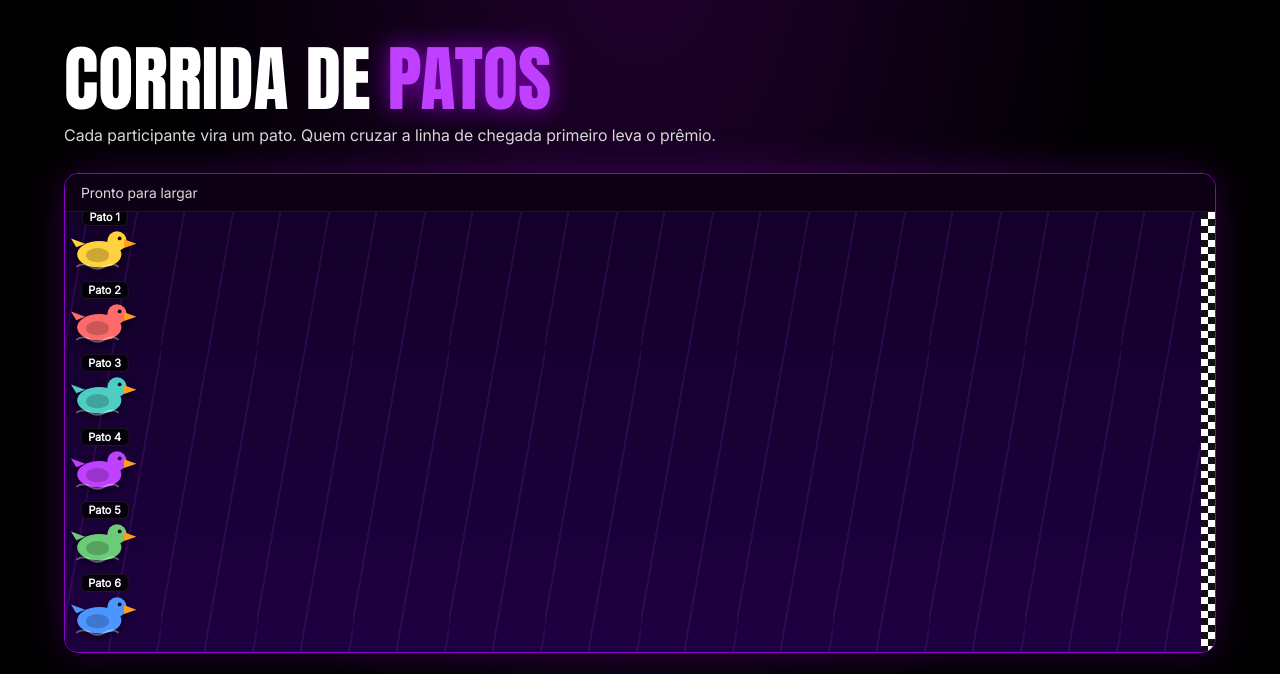
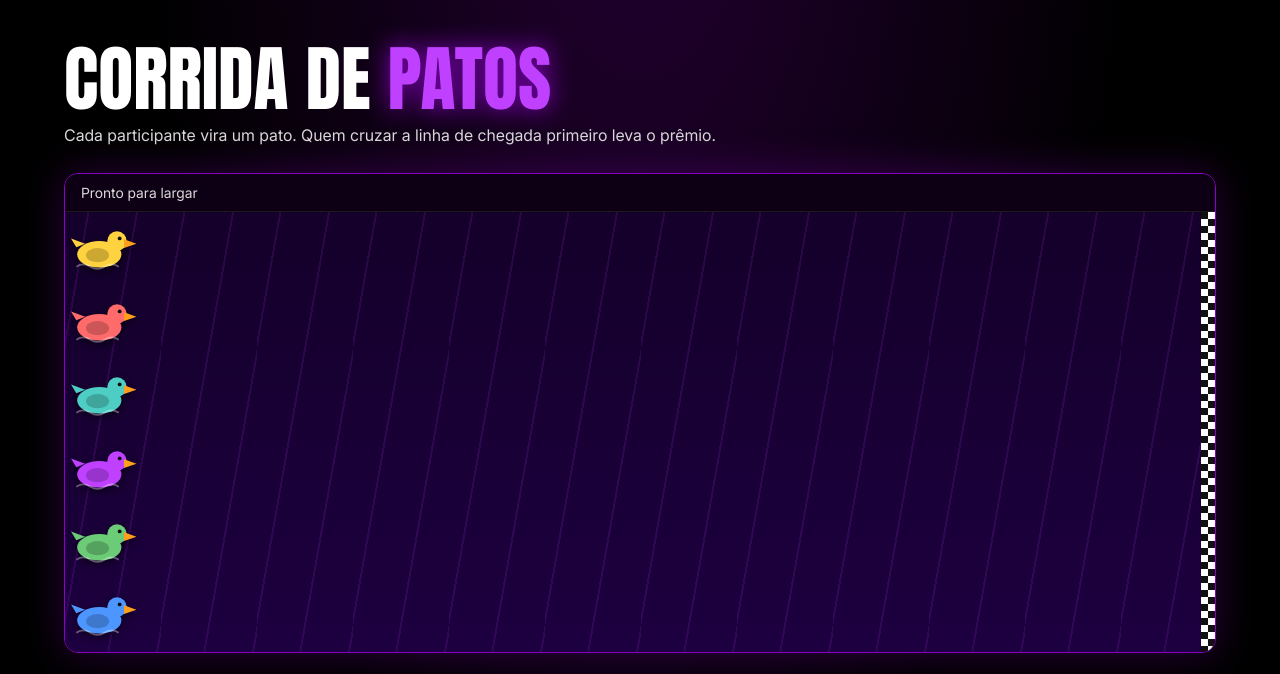
Before and after one commit to Dvd2112/sorteio-tw26, a plain HTML site: page index.html in a window 1280 px wide. Shown: the part 78-752 px from the top of the page. Drawn offline with Linux system fonts and the light colour scheme.

Commit message:
fix: 25 patos na pista e nome só para quem está na frente
Co-Authored-By: Claude Sonnet 5.5 <noreply@anthropic.com>

```diff
--- a/app.js
+++ b/app.js
@@ -1,8 +1,7 @@
 (() => {
   const STORAGE_KEY = 'tw26_sorteio';
-  const MAX_DUCKS = 400;      // patos na pista (todos os premiados entram); o resultado é sorteado antes, a pista é só o show
+  const MAX_DUCKS = 25;       // patos na pista (todos os premiados entram); o resultado é sorteado antes, a pista é só o show
   const ROW_MIN = 16;         // altura mínima de cada "fileira" da pista, em px
-  const ALL_TAGS_UP_TO = 12;  // até esse total, todos os patos mostram o nome
   const DEFAULT_SECONDS = 10; // duração padrão da corrida (tempo do 1º colocado)
   const COLORS = ['#ffd23f', '#ff6b6b', '#4ecdc4', '#bf40ff', '#6bcb77', '#4d96ff', '#ff9f1c', '#f368e0', '#ffffff', '#a0e7e5'];
   const MEDALS = ['🥇', '🥈', '🥉'];
@@ -122,7 +121,7 @@
     const duckH = Math.max(12, Math.min(46, rowH * 1.7));
     const duckW = duckH * (76 / 52);
 
-    el.track.className = `track${idle ? ' idle' : ''}${N > 40 ? ' dense' : ''}${N <= ALL_TAGS_UP_TO ? ' all-tags' : ''}`;
+    el.track.className = `track${idle ? ' idle' : ''}`;
     el.track.style.setProperty('--duck-h', `${duckH}px`);
     el.track.style.setProperty('--duck-w', `${duckW}px`);
     el.track.innerHTML = `<div class="run">${list.map((l, i) => `
@@ -227,8 +226,8 @@
           d.duck.style.left = `${d.last * 100}%`;
         });
 
-        // os 3 da frente mostram o nome
-        const top = ducks.slice().sort((a, b) => b.last - a.last).slice(0, 3);
+        // só quem está na frente mostra o nome
+        const top = ducks.slice().sort((a, b) => b.last - a.last).slice(0, 1);
         const keep = new Set(top);
         shown.forEach((d) => { if (!keep.has(d) && !(d.done && d.rank < n)) { d.duck.classList.remove('show'); shown.delete(d); } });
         top.forEach((d) => { d.duck.classList.add('show'); shown.add(d); });
--- a/style.css
+++ b/style.css
@@ -89,7 +89,7 @@ h3 { font-family: 'Anton', sans-serif; font-weight: 400; text-transform: upperca
   padding: 1px 7px; border-radius: 6px; background: rgba(0, 0, 0, .8); border: 1px solid var(--border);
 }
 .duck.show { z-index: 4; }
-.duck.show .tag, .all-tags .tag { display: block; }
+.duck.show .tag { display: block; }
 .duck.lead .tag { background: var(--neon); border-color: var(--accent); }
 .medal { position: absolute; right: -6px; top: -16px; font-size: 22px; animation: pop .5s ease; z-index: 5; }
 
```
